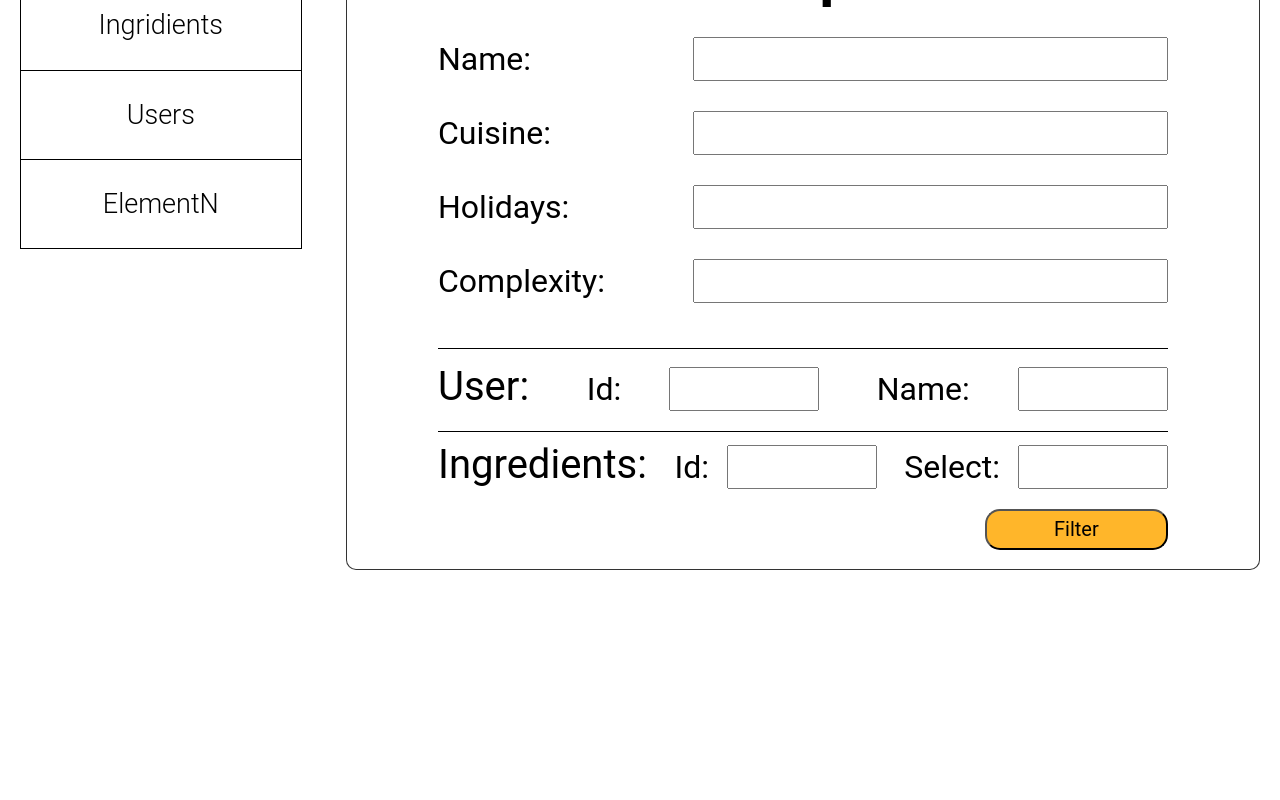
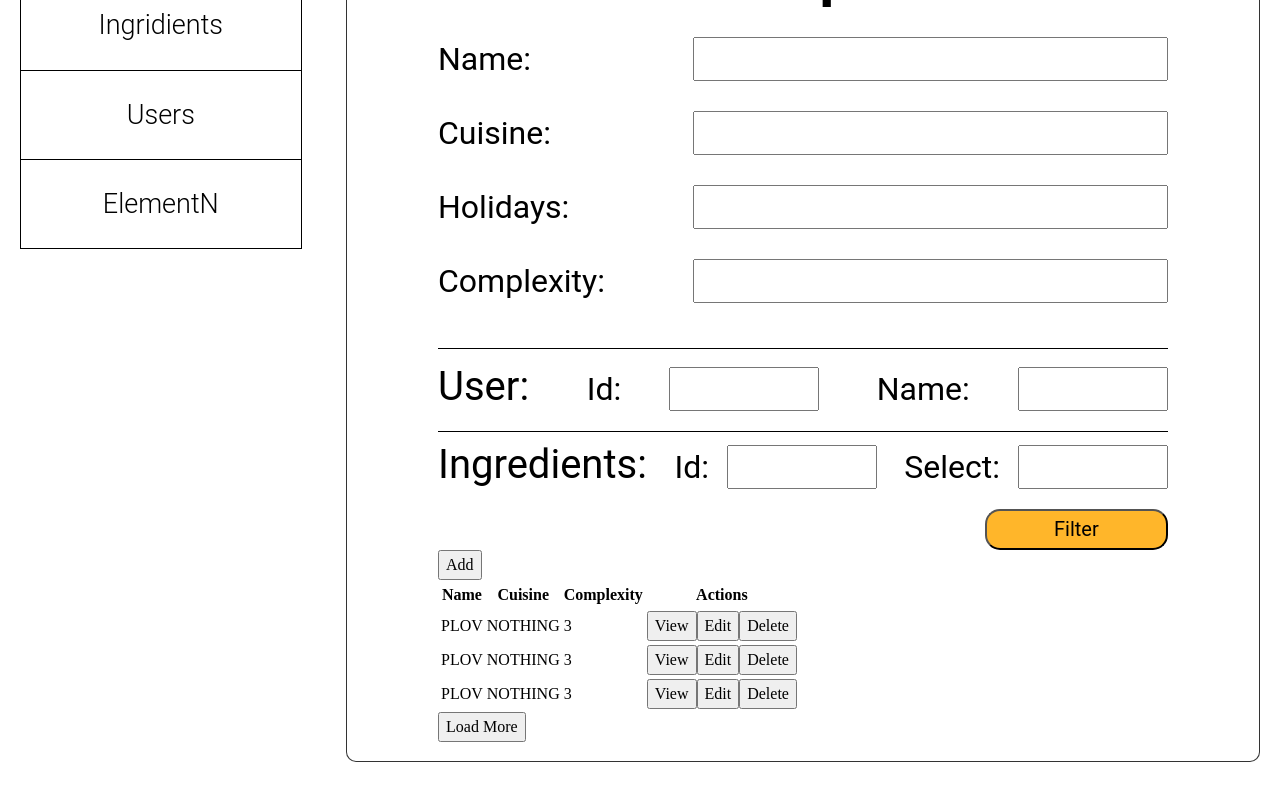
Before and after one commit to DiabloCde/Casha, a React (Create React App) app in the folder CashaWeb/casha-react-application/: page / in a window 1280 px wide. Shown: the part 334-1134 px from the top of the page. Before the commit the page ends 944 px from the top, so only its background shows below. Built offline with nearby package versions, Linux system fonts and the light colour scheme.

Commit message:
Create table for recipes

```diff
--- a/CashaWeb/casha-react-application/src/pages/adminEditRecipes/AdminEditRecipes.jsx
+++ b/CashaWeb/casha-react-application/src/pages/adminEditRecipes/AdminEditRecipes.jsx
@@ -57,12 +57,49 @@ function AdminEditRecipes() {
                             <label htmlFor="ingredientSelect">Select:</label>
                             <input type="text" id="ingredientSelect" />
                         </div>
-
                         <button className="filter_button" type="button" onClick={filterRecipes} >Filter</button>
                     </form>
-                </div>
-                <div className="scrolling">
+                    <button className='add_button'>Add</button>
 
+                    <table className='table'>
+                        <tr className='table_row'>
+                            <th className='table_cell'>Name</th>
+                            <th className='table_cell'>Cuisine</th>
+                            <th className='table_cell'>Complexity</th>
+                            <th className='table_cell'>Actions</th>
+                        </tr>
+                        <tr className='table_row'>
+                            <td className='table_cell'>PLOV</td>
+                            <td className="table_cell">NOTHING</td>
+                            <td className="table_cell complexity_cell">3</td>
+                            <td className="tablecell">
+                                <button className='view_button'>View</button>
+                                <button className='edit_button'>Edit</button>
+                                <button className='delete_button'>Delete</button>
+                            </td>
+                        </tr>
+                        <tr className='table_row'>
+                            <td className='table_cell'>PLOV</td>
+                            <td className="table_cell">NOTHING</td>
+                            <td className="table_cell complexity_cell">3</td>
+                            <td className="tablecell">
+                                <button className='view_button'>View</button>
+                                <button className='edit_button'>Edit</button>
+                                <button className='delete_button'>Delete</button>
+                            </td>
+                        </tr>
+                        <tr className='table_row'>
+                            <td className='table_cell'>PLOV</td>
+                            <td className="table_cell">NOTHING</td>
+                            <td className="table_cell complexity_cell">3</td>
+                            <td className="tablecell">
+                                <button className='view_button'>View</button>
+                                <button className='edit_button'>Edit</button>
+                                <button className='delete_button'>Delete</button>
+                            </td>
+                        </tr>
+                    </table>
+                    <button className='loadMore_button'>Load More</button>
                 </div>
             </main>
 
```
